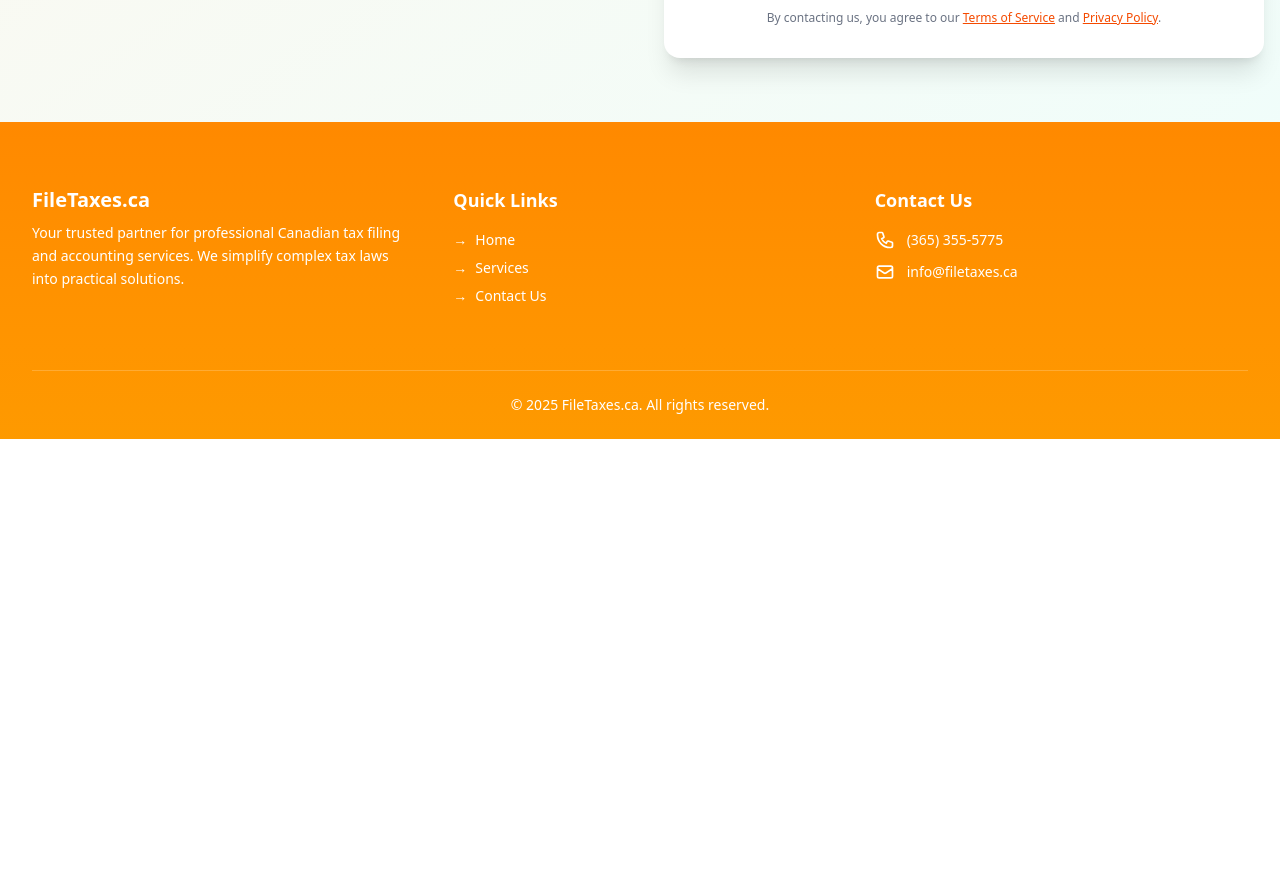
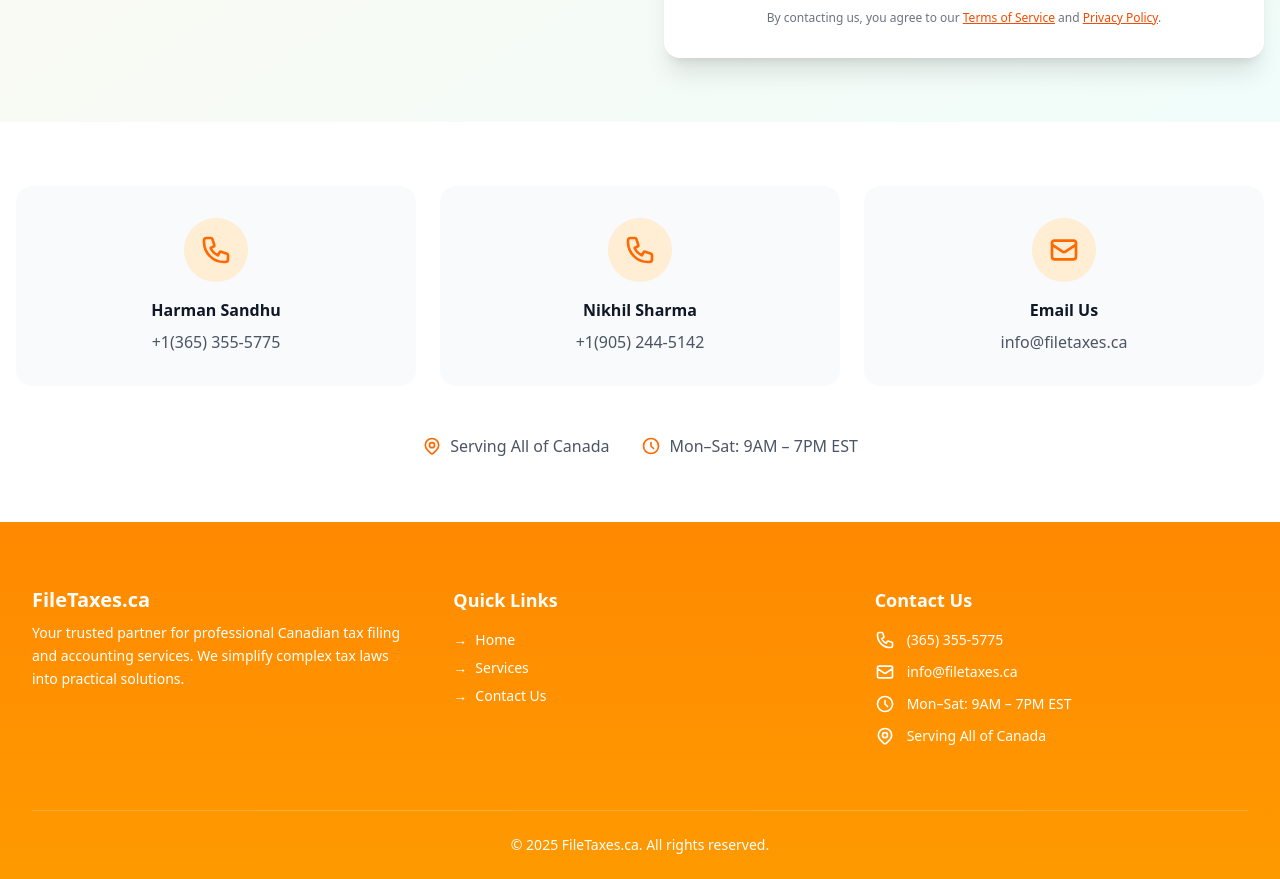
Before and after one commit to SimranDev/file-taxes-ca, a Next.js app: page /contact in a window 1280 px wide. Shown: the part 820-1699 px from the top of the page. Before the commit the page ends 1259 px from the top, so only its background shows below. Built offline with nearby package versions, Linux system fonts and the light colour scheme.

Commit message:
feat: add team member cards and business hours to Contact and Footer components

```diff
--- a/src/app/contact/page.tsx
+++ b/src/app/contact/page.tsx
@@ -1,7 +1,7 @@
 "use client";
 
 import { useState } from "react";
-import { CONTACT } from "@/src/constants/contact";
+import { CONTACT, TEAM } from "@/src/constants/contact";
 import BackButton from "@/src/components/BackButton";
 
 type FormStatus = "idle" | "submitting" | "success" | "error";
@@ -90,16 +90,6 @@
                   <a href={CONTACT.PHONE_HREF} className="text-orange-600 hover:text-orange-700 transition-colors block">
                     {CONTACT.PHONE}
                   </a>
-                </div>
-
-                {/* Info Cards */}
-                <div className="space-y-6 mt-12">
-                  <div>
-                    <h3 className="font-semibold text-gray-900 mb-2">Customer Support</h3>
-                    <p className="text-sm text-gray-600">
-                      Our support team is available around the clock to address any concerns or queries you may have.
-                    </p>
-                  </div>
                 </div>
               </div>
 
@@ -232,6 +222,78 @@
             </div>
           </div>
         </section>
+
+        {/* Contact Cards Section */}
+        <section className="py-16 px-4 bg-white">
+          <div className="max-w-7xl mx-auto">
+            <div className="grid md:grid-cols-3 gap-6">
+              {/* Team Member Cards */}
+              {TEAM.map((member) => (
+                <div key={member.name} className="bg-gray-50 rounded-2xl p-8 text-center">
+                  <div className="w-16 h-16 bg-orange-100 rounded-full flex items-center justify-center mx-auto mb-4">
+                    <svg className="w-8 h-8 text-orange-500" fill="none" stroke="currentColor" viewBox="0 0 24 24">
+                      <path
+                        strokeLinecap="round"
+                        strokeLinejoin="round"
+                        strokeWidth={2}
+                        d="M3 5a2 2 0 012-2h3.28a1 1 0 01.948.684l1.498 4.493a1 1 0 01-.502 1.21l-2.257 1.13a11.042 11.042 0 005.516 5.516l1.13-2.257a1 1 0 011.21-.502l4.493 1.498a1 1 0 01.684.949V19a2 2 0 01-2 2h-1C9.716 21 3 14.284 3 6V5z"
+                      />
+                    </svg>
+                  </div>
+                  <h3 className="font-semibold text-gray-900 mb-2">{member.name}</h3>
+                  <a href={member.phoneHref} className="text-gray-600 hover:text-orange-600 transition-colors">
+                    {member.phone}
+                  </a>
+                </div>
+              ))}
+
+              {/* Email Card */}
+              <div className="bg-gray-50 rounded-2xl p-8 text-center">
+                <div className="w-16 h-16 bg-orange-100 rounded-full flex items-center justify-center mx-auto mb-4">
+                  <svg className="w-8 h-8 text-orange-500" fill="none" stroke="currentColor" viewBox="0 0 24 24">
+                    <path
+                      strokeLinecap="round"
+                      strokeLinejoin="round"
+                      strokeWidth={2}
+                      d="M3 8l7.89 5.26a2 2 0 002.22 0L21 8M5 19h14a2 2 0 002-2V7a2 2 0 00-2-2H5a2 2 0 00-2 2v10a2 2 0 002 2z"
+                    />
+                  </svg>
+                </div>
+                <h3 className="font-semibold text-gray-900 mb-2">Email Us</h3>
+                <a href={`mailto:${CONTACT.EMAIL}`} className="text-gray-600 hover:text-orange-600 transition-colors">
+                  {CONTACT.EMAIL}
+                </a>
+              </div>
+            </div>
+
+            {/* Service Info Bar */}
+            <div className="flex flex-wrap justify-center gap-8 mt-12 text-gray-600">
+              <div className="flex items-center gap-2">
+                <svg className="w-5 h-5 text-orange-500" fill="none" stroke="currentColor" viewBox="0 0 24 24">
+                  <path
+                    strokeLinecap="round"
+                    strokeLinejoin="round"
+                    strokeWidth={2}
+                    d="M17.657 16.657L13.414 20.9a1.998 1.998 0 01-2.827 0l-4.244-4.243a8 8 0 1111.314 0z"
+                  />
+                  <path strokeLinecap="round" strokeLinejoin="round" strokeWidth={2} d="M15 11a3 3 0 11-6 0 3 3 0 016 0z" />
+                </svg>
+                <span>{CONTACT.SERVICE_AREA}</span>
+              </div>
+              <div className="flex items-center gap-2">
+                <svg className="w-5 h-5 text-orange-500" fill="none" stroke="currentColor" viewBox="0 0 24 24">
+                  <path
+                    strokeLinecap="round"
+                    strokeLinejoin="round"
+                    strokeWidth={2}
+                    d="M12 8v4l3 3m6-3a9 9 0 11-18 0 9 9 0 0118 0z"
+                  />
+                </svg>
+                <span>{CONTACT.BUSINESS_HOURS}</span>
+              </div>
+            </div>
+          </div>
+        </section>
       </main>
     </div>
   );
--- a/src/components/Footer.tsx
+++ b/src/components/Footer.tsx
@@ -74,6 +74,29 @@
                   {CONTACT.EMAIL}
                 </a>
               </li>
+              <li className="flex items-center">
+                <svg className="w-5 h-5 text-white mr-3 shrink-0" fill="none" stroke="currentColor" viewBox="0 0 24 24">
+                  <path
+                    strokeLinecap="round"
+                    strokeLinejoin="round"
+                    strokeWidth={2}
+                    d="M12 8v4l3 3m6-3a9 9 0 11-18 0 9 9 0 0118 0z"
+                  />
+                </svg>
+                <span className="text-white">{CONTACT.BUSINESS_HOURS}</span>
+              </li>
+              <li className="flex items-center">
+                <svg className="w-5 h-5 text-white mr-3 shrink-0" fill="none" stroke="currentColor" viewBox="0 0 24 24">
+                  <path
+                    strokeLinecap="round"
+                    strokeLinejoin="round"
+                    strokeWidth={2}
+                    d="M17.657 16.657L13.414 20.9a1.998 1.998 0 01-2.827 0l-4.244-4.243a8 8 0 1111.314 0z"
+                  />
+                  <path strokeLinecap="round" strokeLinejoin="round" strokeWidth={2} d="M15 11a3 3 0 11-6 0 3 3 0 016 0z" />
+                </svg>
+                <span className="text-white">{CONTACT.SERVICE_AREA}</span>
+              </li>
             </ul>
           </div>
         </div>
--- a/src/components/HeroSection.tsx
+++ b/src/components/HeroSection.tsx
@@ -10,38 +10,38 @@
   visible: {
     opacity: 1,
     transition: {
-      staggerChildren: 0.15,
-      delayChildren: 0.2,
+      staggerChildren: 0.1,
+      delayChildren: 0.1,
     },
   },
 };
 
 const itemVariants = {
-  hidden: { opacity: 0, y: 30 },
+  hidden: { opacity: 0, y: 15 },
   visible: {
     opacity: 1,
     y: 0,
     transition: {
-      duration: 0.6,
+      duration: 0.4,
       ease: [0.22, 1, 0.36, 1] as Easing,
     },
   },
 };
 
 const floatingAnimation = {
-  y: [-5, 5, -5],
+  y: [-3, 3, -3],
   transition: {
-    duration: 6,
+    duration: 8,
     ease: "easeInOut" as Easing,
     repeat: Infinity,
   },
 };
 
 const pulseGlowAnimation = {
-  scale: [1, 1.02, 1],
-  boxShadow: ["0 0 0 0 rgba(249, 115, 22, 0.3)", "0 0 0 10px rgba(249, 115, 22, 0)", "0 0 0 0 rgba(249, 115, 22, 0)"],
+  scale: [1, 1.01, 1],
+  boxShadow: ["0 0 0 0 rgba(249, 115, 22, 0.2)", "0 0 0 6px rgba(249, 115, 22, 0)", "0 0 0 0 rgba(249, 115, 22, 0)"],
   transition: {
-    duration: 3,
+    duration: 4,
     ease: "easeInOut" as Easing,
     repeat: Infinity,
   },
@@ -49,27 +49,16 @@
 
 export default function HeroSection() {
   return (
-    <section className="relative bg-linear-to-br from-[#FFF7ED] via-white to-[#F0FDFA] pt-16 pb-12 lg:pt-20 lg:pb-16 overflow-hidden">
+    <section className="relative bg-linear-to-br from-[#FFF7ED] via-white to-[#F0FDFA] pt-20 pb-12 lg:pt-20 lg:pb-16 overflow-hidden">
       {/* Decorative Elements */}
-      <motion.div
-        className="absolute top-20 left-10 w-4 h-4 bg-orange-400 rounded-full"
-        animate={{
-          scale: [1, 1.2, 1],
-          opacity: [0.6, 0.8, 0.6],
-        }}
-        transition={{
-          duration: 5,
-          ease: "easeInOut",
-          repeat: Infinity,
-        }}
-      />
+
       <motion.div
         className="absolute top-40 right-20 w-6 h-6 border-2 border-teal-600 rounded-full"
         animate={{
-          scale: [1, 1.1, 1],
+          scale: [1, 1.05, 1],
         }}
         transition={{
-          duration: 8,
+          duration: 12,
           ease: "easeInOut",
           repeat: Infinity,
         }}
@@ -85,7 +74,7 @@
           rotate: [0, 360],
         }}
         transition={{
-          duration: 20,
+          duration: 30,
           ease: "linear",
           repeat: Infinity,
         }}
@@ -100,7 +89,7 @@
           rotate: [360, 0],
         }}
         transition={{
-          duration: 25,
+          duration: 35,
           ease: "linear",
           repeat: Infinity,
         }}
@@ -112,11 +101,11 @@
       <motion.div
         className="absolute -top-20 -left-20 w-64 h-64 bg-orange-400/20 rounded-full blur-3xl"
         animate={{
-          scale: [1, 1.1, 1],
-          x: [-10, 10, -10],
+          scale: [1, 1.05, 1],
+          x: [-5, 5, -5],
         }}
         transition={{
-          duration: 12,
+          duration: 16,
           ease: "easeInOut",
           repeat: Infinity,
         }}
@@ -124,17 +113,17 @@
       <motion.div
         className="absolute -bottom-20 -right-20 w-80 h-80 bg-teal-600/10 rounded-full blur-3xl"
         animate={{
-          scale: [1.1, 1, 1.1],
-          y: [-10, 10, -10],
+          scale: [1.05, 1, 1.05],
+          y: [-5, 5, -5],
         }}
         transition={{
-          duration: 15,
+          duration: 18,
           ease: "easeInOut",
           repeat: Infinity,
         }}
       />
 
-      <div className="relative z-10 max-w-7xl mx-auto px-4 sm:px-6 lg:px-8">
+      <div className="relative z-10 max-w-7xl mx-auto px-4 sm:px-6 lg:px-8 pt-10">
         <div className="grid lg:grid-cols-2 gap-8 items-center">
           {/* Left Content */}
           <motion.div variants={containerVariants} initial="hidden" animate="visible">
@@ -146,10 +135,10 @@
               <motion.span
                 className="w-2 h-2 bg-orange-500 rounded-full"
                 animate={{
-                  scale: [1, 1.2, 1],
+                  scale: [1, 1.1, 1],
                 }}
                 transition={{
-                  duration: 2,
+                  duration: 3,
                   repeat: Infinity,
                 }}
               />
@@ -270,7 +259,7 @@
             <motion.div animate={pulseGlowAnimation} className="rounded-full">
               <Link href="/contact">
                 <motion.div
-                  className="group relative inline-flex items-center gap-3 px-10 py-5 bg-orange-500 text-white font-bold text-lg rounded-full shadow-xl cursor-pointer"
+                  className="group relative inline-flex items-center gap-2 sm:gap-3 px-6 py-3 sm:px-10 sm:py-5 bg-orange-500 text-white font-bold text-base sm:text-lg rounded-full shadow-xl cursor-pointer"
                   whileHover={{
                     scale: 1.05,
                     backgroundColor: "#ea580c",
@@ -281,15 +270,15 @@
                 >
                   <span>Get a Free Consultation</span>
                   <motion.svg
-                    className="w-6 h-6"
+                    className="w-5 h-5 sm:w-6 sm:h-6"
                     fill="none"
                     stroke="currentColor"
                     viewBox="0 0 24 24"
                     animate={{
-                      x: [0, 3, 0],
+                      x: [0, 2, 0],
                     }}
                     transition={{
-                      duration: 2,
+                      duration: 3,
                       ease: "easeInOut",
                       repeat: Infinity,
                     }}
--- a/src/constants/contact.ts
+++ b/src/constants/contact.ts
@@ -4,4 +4,19 @@
   PHONE_RAW: "3653555775",
   PHONE_HREF: "tel:+13653555775",
   EMAIL: "info@filetaxes.ca",
+  SERVICE_AREA: "Serving All of Canada",
+  BUSINESS_HOURS: "Mon–Sat: 9AM – 7PM EST",
 } as const;
+
+export const TEAM = [
+  {
+    name: "Harman Sandhu",
+    phone: "+1(365) 355-5775",
+    phoneHref: "tel:+13653555775",
+  },
+  {
+    name: "Nikhil Sharma",
+    phone: "+1(905) 244-5142",
+    phoneHref: "tel:+19052445142",
+  },
+] as const;
```
